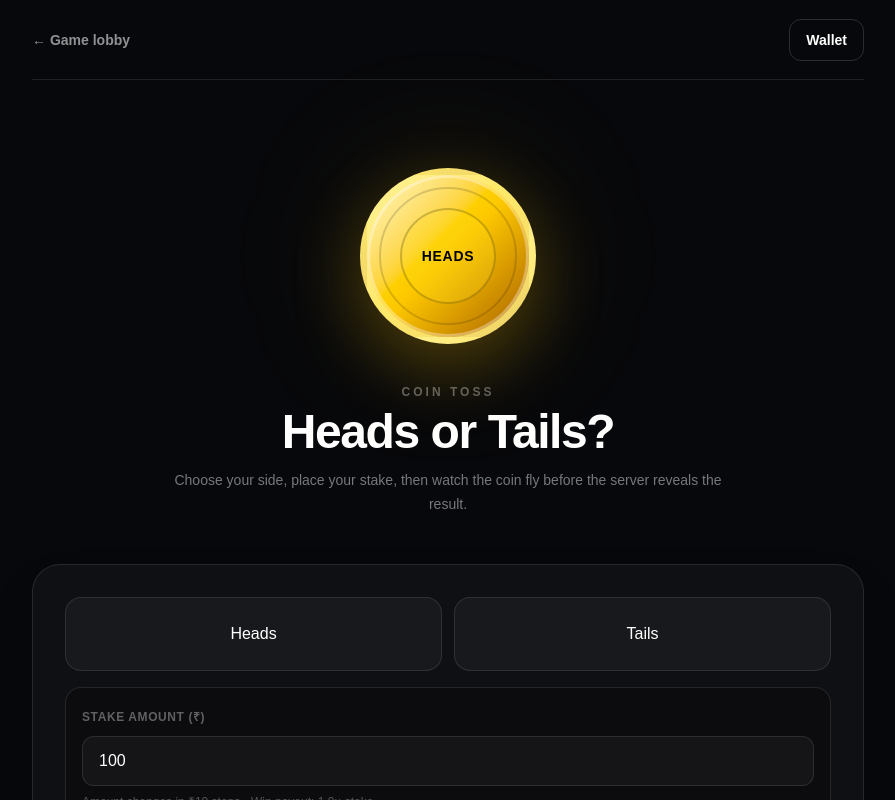
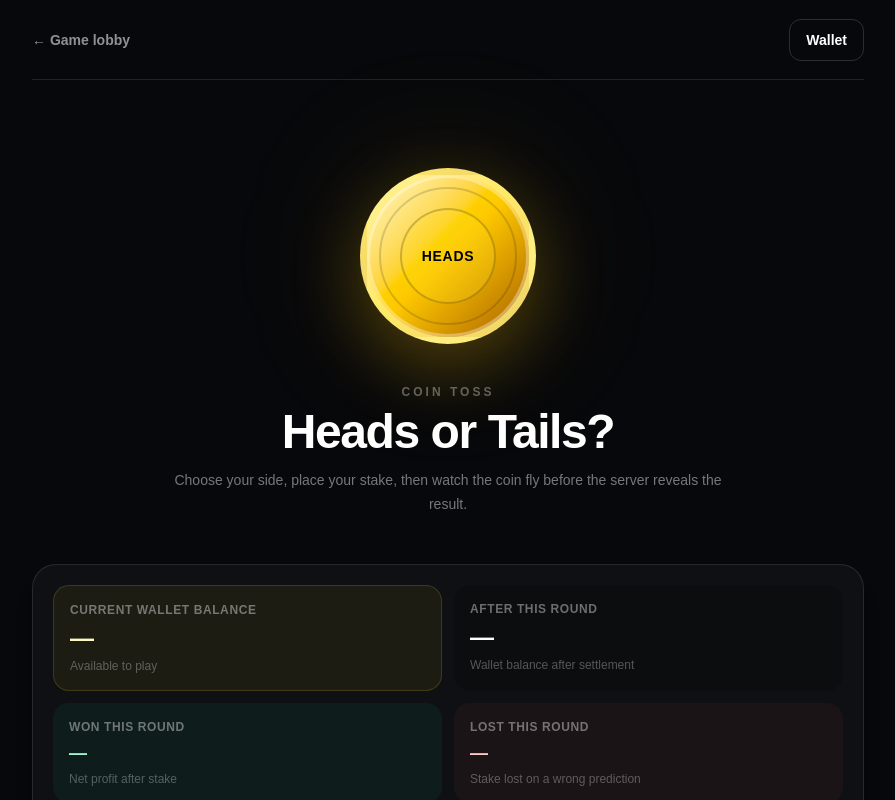
Before and after one commit to Jagdish2729/real-money-games, a Next.js app in the folder apps/web/: page /games/coin-toss in a window 1280 px wide. Shown: the top 800 px of the page, without its empty margins (192-1087 px from the left). Built offline with nearby package versions, Linux system fonts and the light colour scheme; no server answers.

Commit message:
Improve coin toss wallet visibility

```diff
--- a/apps/web/app/games/coin-toss/page.tsx
+++ b/apps/web/app/games/coin-toss/page.tsx
@@ -4,6 +4,11 @@ import { useEffect, useRef, useState } from "react";
 
 const API_BASE_URL = process.env.NEXT_PUBLIC_API_URL ?? "http://localhost:4000";
 type Side = "Heads" | "Tails";
+
+function paiseToRupees(value: string | number | bigint | undefined) {
+  const paise = Number(value ?? 0);
+  return Number.isFinite(paise) ? paise / 100 : 0;
+}
 
 export default function CoinTossPage() {
   const [selected, setSelected] = useState<Side | null>(null);
@@ -12,7 +17,26 @@ export default function CoinTossPage() {
   const [displaySide, setDisplaySide] = useState<Side>("Heads");
   const [result, setResult] = useState<Side | null>(null);
   const [error, setError] = useState<string | null>(null);
+  const [walletBalance, setWalletBalance] = useState<number | null>(null);
+  const [roundWon, setRoundWon] = useState(0);
+  const [roundLost, setRoundLost] = useState(0);
+  const [balanceAfterRound, setBalanceAfterRound] = useState<number | null>(null);
   const tossStartedAt = useRef(0);
+
+  useEffect(() => {
+    const token = localStorage.getItem("accessToken");
+    if (!token) return;
+
+    fetch(`${API_BASE_URL}/wallet`, {
+      headers: { Authorization: `Bearer ${token}` },
+    })
+      .then(async (response) => {
+        const data = await response.json().catch(() => null);
+        if (!response.ok) throw new Error(data?.message ?? "Unable to load wallet");
+        setWalletBalance(paiseToRupees(data.availablePaise ?? data.balancePaise));
+      })
+      .catch(() => setWalletBalance(null));
+  }, []);
 
   useEffect(() => {
     if (!tossing) return;
@@ -38,6 +62,9 @@ export default function CoinTossPage() {
 
     setError(null);
     setResult(null);
+    setRoundWon(0);
+    setRoundLost(0);
+    setBalanceAfterRound(null);
     setTossing(true);
     tossStartedAt.current = Date.now();
 
@@ -55,10 +82,19 @@ export default function CoinTossPage() {
       if (!response.ok) throw new Error(data?.message ?? "Unable to toss the coin");
 
       const serverResult: Side = data.result === 1 ? "Heads" : "Tails";
+      const finalBalance = paiseToRupees(data.balancePaise);
+      const payout = paiseToRupees(data.payoutPaise);
+      const netWin = data.won ? Math.max(0, payout - amount) : 0;
+      const loss = data.won ? 0 : amount;
       const remaining = Math.max(0, 1800 - (Date.now() - tossStartedAt.current));
+
       window.setTimeout(() => {
         setDisplaySide(serverResult);
         setResult(serverResult);
+        setRoundWon(netWin);
+        setRoundLost(loss);
+        setWalletBalance(finalBalance);
+        setBalanceAfterRound(finalBalance);
         setTossing(false);
       }, remaining);
     } catch (err) {
@@ -93,10 +129,37 @@ export default function CoinTossPage() {
           {tossing && <p className="mt-4 animate-pulse text-sm font-bold text-yellow-200/80">Flipping in the air…</p>}
         </section>
 
+        <section className="mb-4 rounded-[24px] border border-white/10 bg-white/[0.035] p-4 shadow-xl sm:p-5">
+          <div className="grid gap-3 sm:grid-cols-2">
+            <div className="rounded-2xl border border-yellow-300/15 bg-yellow-300/[0.06] p-4">
+              <p className="text-xs font-bold uppercase tracking-wider text-white/40">Current wallet balance</p>
+              <p className="mt-1 text-2xl font-black text-yellow-100">{walletBalance === null ? "—" : `₹${walletBalance.toFixed(2)}`}</p>
+              <p className="mt-1 text-xs text-white/30">Available to play</p>
+            </div>
+            <div className="rounded-2xl bg-black/20 p-4">
+              <p className="text-xs font-bold uppercase tracking-wider text-white/40">After this round</p>
+              <p className="mt-1 text-2xl font-black">{balanceAfterRound === null ? "—" : `₹${balanceAfterRound.toFixed(2)}`}</p>
+              <p className="mt-1 text-xs text-white/30">Wallet balance after settlement</p>
+            </div>
+          </div>
+          <div className="mt-3 grid gap-3 sm:grid-cols-2">
+            <div className="rounded-2xl bg-emerald-400/[0.06] p-4">
+              <p className="text-xs font-bold uppercase tracking-wider text-white/40">Won this round</p>
+              <p className="mt-1 text-lg font-black text-emerald-200">{result ? `+₹${roundWon.toFixed(2)}` : "—"}</p>
+              <p className="mt-1 text-xs text-white/30">Net profit after stake</p>
+            </div>
+            <div className="rounded-2xl bg-red-400/[0.05] p-4">
+              <p className="text-xs font-bold uppercase tracking-wider text-white/40">Lost this round</p>
+              <p className="mt-1 text-lg font-black text-red-200">{result ? `₹${roundLost.toFixed(2)}` : "—"}</p>
+              <p className="mt-1 text-xs text-white/30">Stake lost on a wrong prediction</p>
+            </div>
+          </div>
+        </section>
+
         <section className="rounded-[28px] border border-white/10 bg-white/[0.035] p-5 shadow-2xl sm:p-8">
           <div className="grid gap-3 sm:grid-cols-2">
             {(["Heads", "Tails"] as const).map((side) => (
-              <button key={side} type="button" onClick={() => { setSelected(side); setResult(null); setError(null); }} disabled={tossing} className={`rounded-2xl border px-5 py-6 text-xl font-black transition-all ${selected === side ? "border-yellow-200 bg-yellow-300 text-black shadow-[0_10px_35px_rgba(234,179,8,0.18)]" : "border-white/10 bg-white/[0.04] hover:border-white/25"} disabled:cursor-not-allowed disabled:opacity-60`} aria-pressed={selected === side}>{side}</button>
+              <button key={side} type="button" onClick={() => { setSelected(side); setResult(null); setError(null); setRoundWon(0); setRoundLost(0); setBalanceAfterRound(null); }} disabled={tossing} className={`rounded-2xl border px-5 py-6 text-xl font-black transition-all ${selected === side ? "border-yellow-200 bg-yellow-300 text-black shadow-[0_10px_35px_rgba(234,179,8,0.18)]" : "border-white/10 bg-white/[0.04] hover:border-white/25"} disabled:cursor-not-allowed disabled:opacity-60`} aria-pressed={selected === side}>{side}</button>
             ))}
           </div>
 
@@ -113,7 +176,7 @@ export default function CoinTossPage() {
 
           {error && <div className="mt-4 rounded-2xl border border-red-400/20 bg-red-400/10 p-4 text-sm font-semibold text-red-200">{error}</div>}
 
-          {result && <div className={`mt-5 rounded-2xl border p-5 ${won ? "border-emerald-400/20 bg-emerald-400/10" : "border-white/10 bg-black/20"}`}><p className="text-xs font-bold uppercase tracking-[0.18em] text-white/40">Round result</p><p className="mt-2 text-3xl font-black">{won ? "You won! 🎉" : "Better luck next time"}</p><p className="mt-3 text-sm text-white/55">The coin landed on <span className="font-bold text-white">{result}</span>. {won ? `Your payout is ₹${(Number(stake) * 1.9).toFixed(2)}.` : "Your stake was lost."}</p><button type="button" onClick={() => { setResult(null); setDisplaySide("Heads"); }} className="mt-5 w-full rounded-2xl border border-white/15 px-5 py-3 text-sm font-bold hover:border-white/30">Play another round</button></div>}
+          {result && <div className={`mt-5 rounded-2xl border p-5 ${won ? "border-emerald-400/20 bg-emerald-400/10" : "border-white/10 bg-black/20"}`}><p className="text-xs font-bold uppercase tracking-[0.18em] text-white/40">Round result</p><p className="mt-2 text-3xl font-black">{won ? "You won! 🎉" : "Better luck next time"}</p><p className="mt-3 text-sm text-white/55">The coin landed on <span className="font-bold text-white">{result}</span>. {won ? `Your payout is ₹${(Number(stake) * 1.9).toFixed(2)} and your net profit is ₹${roundWon.toFixed(2)}.` : `You lost ₹${roundLost.toFixed(2)} from your wallet.`}</p><button type="button" onClick={() => { setResult(null); setDisplaySide("Heads"); setRoundWon(0); setRoundLost(0); setBalanceAfterRound(null); }} className="mt-5 w-full rounded-2xl border border-white/15 px-5 py-3 text-sm font-bold hover:border-white/30">Play another round</button></div>}
 
           {!result && <button type="button" onClick={tossCoin} disabled={!selected || tossing} className="mt-5 w-full rounded-2xl bg-white px-5 py-4 text-sm font-black text-black transition hover:bg-white/90 disabled:cursor-not-allowed disabled:opacity-30">{tossing ? "Tossing..." : selected ? "Toss Coin" : "Select Heads or Tails"}</button>}
 
```
